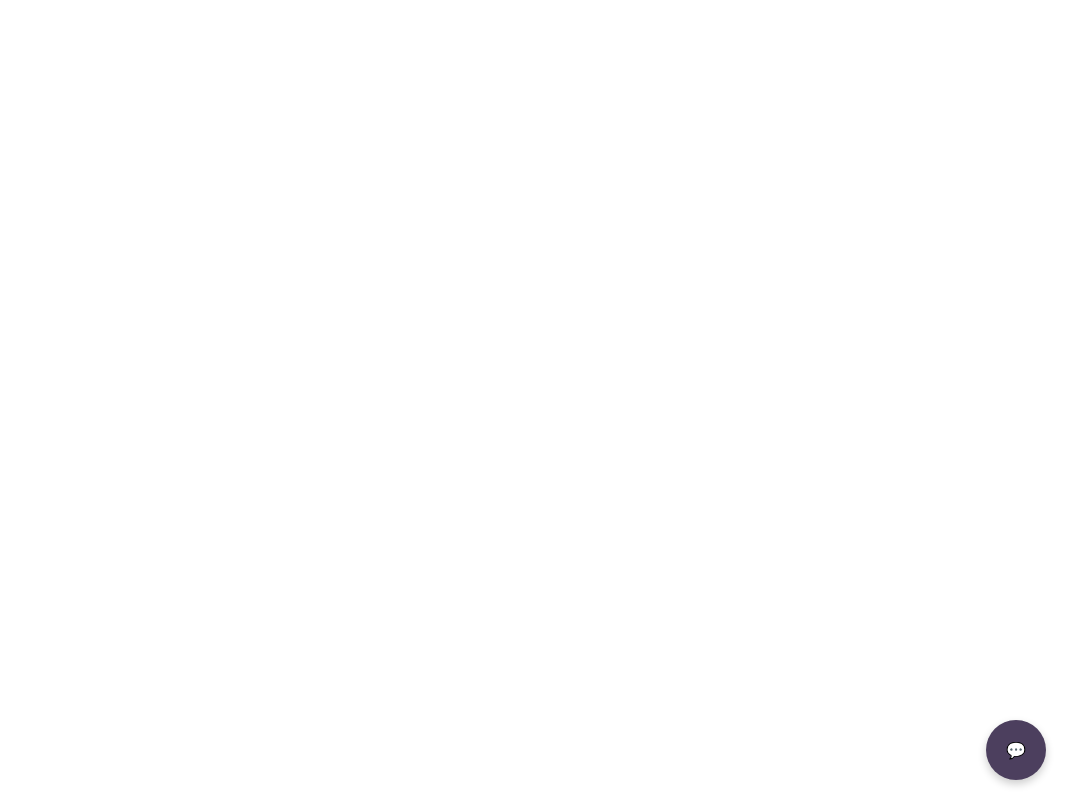
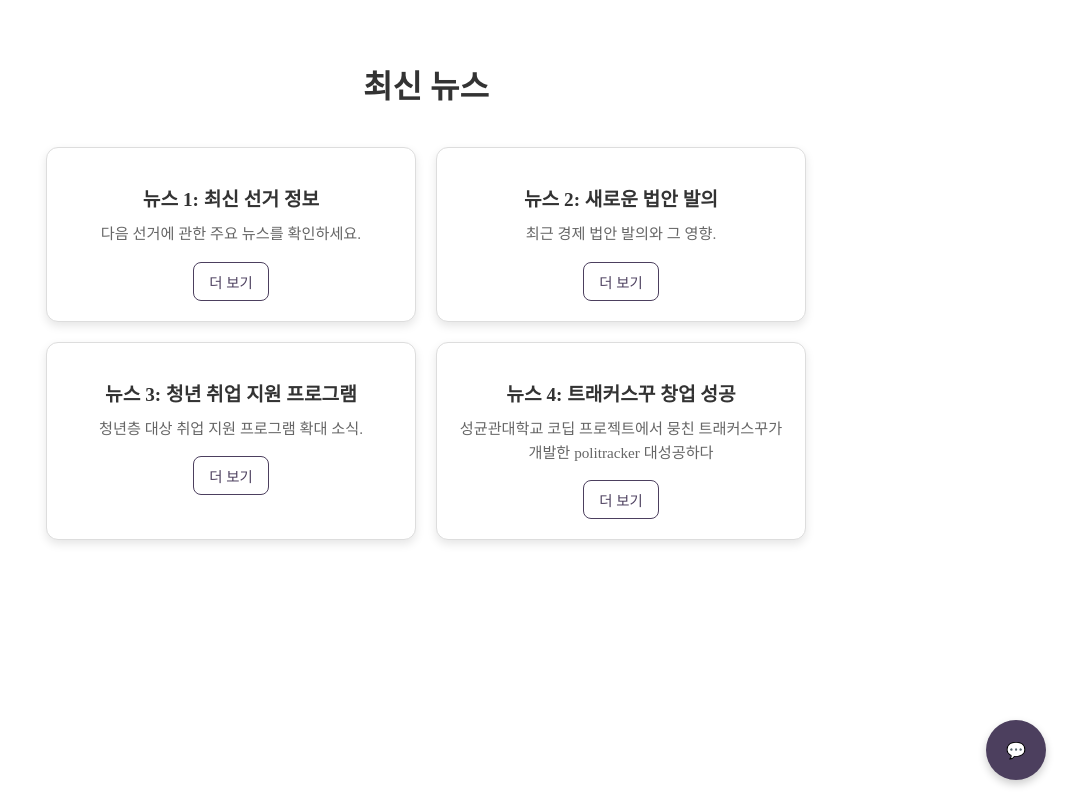
Before and after one commit to Co-Deep-Project/Deploy, a React (Create React App) app in the folder frontend/: page /chatbot in a window 1280 px wide. Shown: the whole page, without its empty margins (214-1280 px from the left). Built offline with nearby package versions, Linux system fonts and the light colour scheme.

Commit message:
챗봇 프론트 및 백엔드 결합 1차 완료

```diff
--- a/frontend/src/chatbot/Chatbot.jsx
+++ b/frontend/src/chatbot/Chatbot.jsx
@@ -1,28 +1,53 @@
-import React, { useState } from "react";
+import React, { useState, useEffect } from "react";
 import "./Chatbot.css";
 
 const Chatbot = () => {
-  const [isOpen, setIsOpen] = useState(false);
-  const [messages, setMessages] = useState([]);
-  const [inputValue, setInputValue] = useState("");
+  const [isOpen, setIsOpen] = useState(false); // 챗봇 열림/닫힘 상태
+  const [messages, setMessages] = useState([]); // 챗봇 메시지 상태
+  const [inputValue, setInputValue] = useState(""); // 채팅 입력 상태
+  const [news, setNews] = useState([]); // 뉴스 데이터 상태
 
-  const toggleChatbot = () => setIsOpen(!isOpen);
+  const toggleChatbot = () => setIsOpen(!isOpen); // 챗봇 열기/닫기
 
+  // Mock 뉴스 데이터
+  useEffect(() => {
+    setNews([
+      {
+        id: 1,
+        title: "뉴스 1: 최신 선거 정보",
+        description: "다음 선거에 관한 주요 뉴스를 확인하세요.",
+      },
+      {
+        id: 2,
+        title: "뉴스 2: 새로운 법안 발의",
+        description: "최근 경제 법안 발의와 그 영향.",
+      },
+      {
+        id: 3,
+        title: "뉴스 3: 청년 취업 지원 프로그램",
+        description: "청년층 대상 취업 지원 프로그램 확대 소식.",
+      },
+      {
+        id: 4,
+        title: "뉴스 4: 트래커스꾸 창업 성공",
+        description: "성균관대학교 코딥 프로젝트에서 뭉친 트래커스꾸가 개발한 politracker 대성공하다",
+      },
+    ]);
+  }, []);
+
+  // 챗봇 메시지 전송
   const handleSend = async () => {
-    console.log("API URL:", `${process.env.REACT_APP_BACKEND_URL}/chatbot`);
-
     if (inputValue.trim() === "") return;
 
     const userMessage = { sender: "user", text: inputValue };
     setMessages((prev) => [...prev, userMessage]);
 
     try {
-        const response = await fetch(`${process.env.REACT_APP_BACKEND_URL}/chatbot`, {
+      const response = await fetch("http://localhost:8000/chatbot", {
         method: "POST",
         headers: { "Content-Type": "application/json" },
         body: JSON.stringify({ query: inputValue }),
       });
-
 
       const data = await response.json();
       const botMessage = { sender: "bot", text: data.response };
@@ -33,18 +58,34 @@ const Chatbot = () => {
       setMessages((prev) => [...prev, errorMessage]);
     }
 
-    setInputValue("");
+    setInputValue(""); // 입력 초기화
   };
-
 
   return (
     <div className="chatbot-container">
+      {/* 뉴스 섹션 */}
+      <div className="news-container">
+  <h1 className="news-header">최신 뉴스</h1>
+  <div className="news-cards">
+    {news.map((item) => (
+      <div key={item.id} className="news-card">
+        <h2 className="news-title">{item.title}</h2>
+        <p className="news-description">{item.description}</p>
+        <a href="#!" className="news-button">더 보기</a> {/* 링크 추가 */}
+      </div>
+    ))}
+  </div>
+</div>
+
+
+      {/* 챗봇 버튼 */}
       {!isOpen && (
         <div className="chatbot-button" onClick={toggleChatbot}>
           💬
         </div>
       )}
 
+      {/* 챗봇 창 */}
       {isOpen && (
         <div className="chatbot-window">
           <div className="chatbot-header">
```
Also changed, not shown: frontend/src/chatbot/Chatbot.css (line endings or trailing spaces), 1 other file (tests, documents, lock files or other folders). Lines whose indentation alone changed are shown as unchanged.
